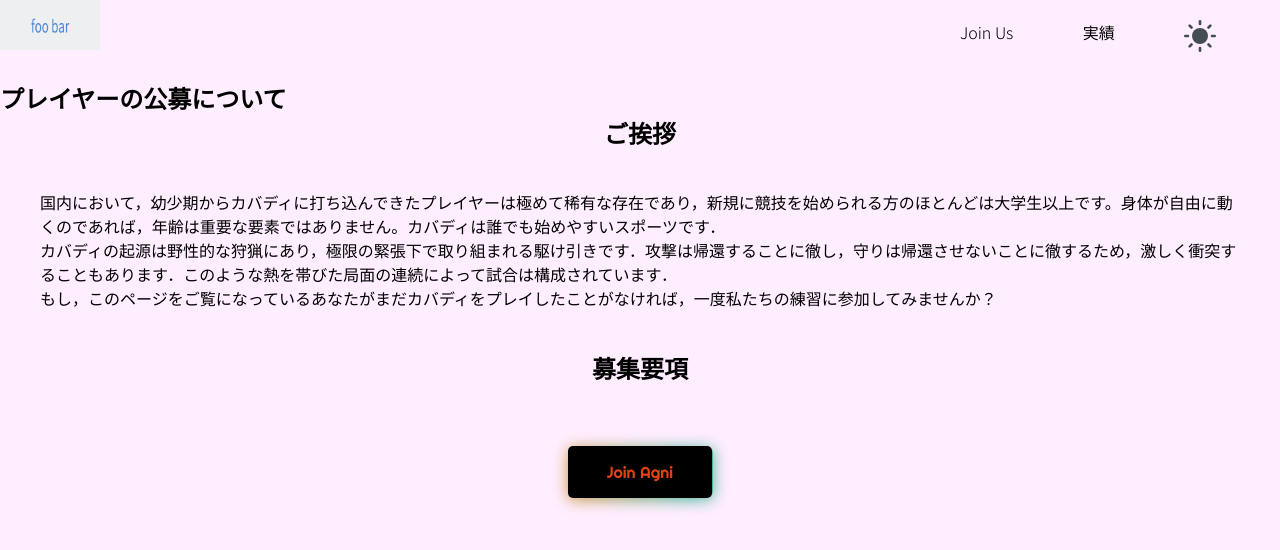
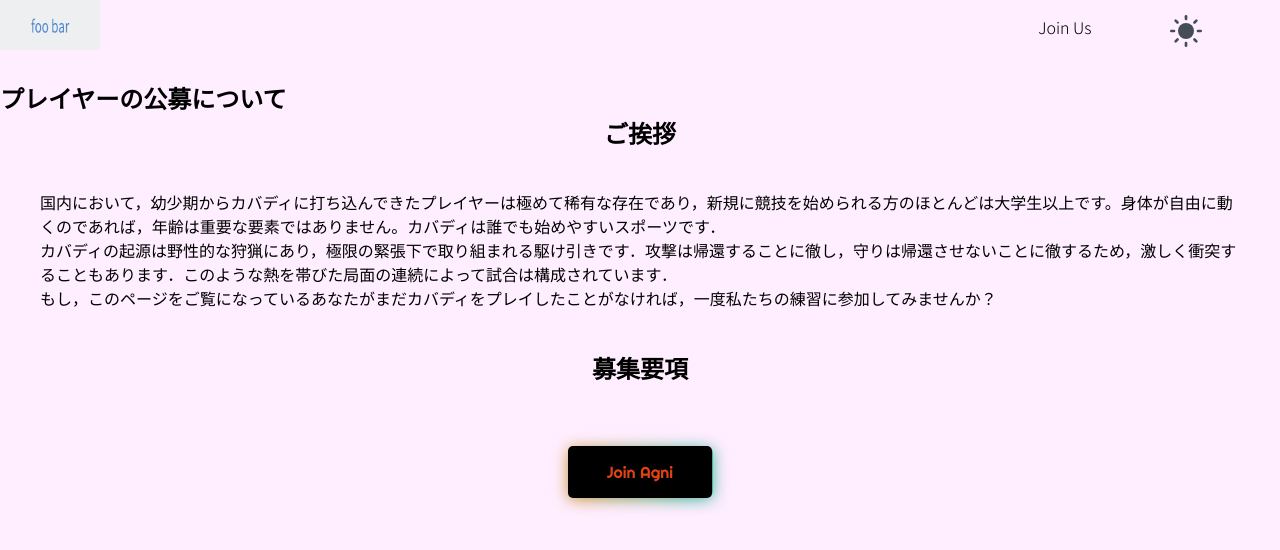
Before and after one commit to kustham/nigiri, a Next.js app: page /recruit in a window 1280 px wide. Shown: the top 550 px of the page. Built offline with nearby package versions, Linux system fonts and the light colour scheme.

Commit message:
:lipstick: header

```diff
--- a/app/_components/header.tsx
+++ b/app/_components/header.tsx
@@ -2,38 +2,9 @@
 import headerStyles from 'styles/components/header.module.scss'
 import Image from 'next/image'
 import Link from 'next/link'
-import { useCallback, useEffect, useState } from 'react'
 import { ChangeThemeButton } from './theme/themeButton'
 
 const Header = () => {
-    const [isHeaderShown, setIsHeaderShown] = useState(true)
-    const [lastPosition, setLastPosition] = useState(0)
-    const headerHeight = 40
-
-    const scrollEvent = useCallback(() => {
-        const offset = window.pageYOffset
-
-        if (offset > headerHeight) {
-            setIsHeaderShown(false)
-        } else {
-            setIsHeaderShown(true)
-        }
-
-        if (offset < lastPosition) {
-            setIsHeaderShown(true)
-        }
-
-        setLastPosition(offset)
-    }, [lastPosition])
-
-    useEffect(() => {
-        window.addEventListener('scroll', scrollEvent)
-
-        return () => {
-            window.removeEventListener('scroll', scrollEvent)
-        }
-    }, [scrollEvent])
-
     return (
         <header className={headerStyles.agniHeader}>
             <nav className={headerStyles.agniNav}>
@@ -45,9 +16,6 @@ const Header = () => {
                         <Link href='/recruit'>Join Us</Link>
                     </li>
                     <li>
-                        <Link href='/achievement'>実績</Link>
-                    </li>
-                    <li>
                         <ChangeThemeButton />
                     </li>
                 </ul>
--- a/app/styles/components/header.module.scss
+++ b/app/styles/components/header.module.scss
@@ -6,7 +6,7 @@
 }
 
 .agniNav {
-  height: 100px;
+  height: 50px;
   width: 100%;
   position: absolute;
   top: 0;
@@ -16,11 +16,10 @@
 
 .navMenu {
   display: flex;
-  justify-content: space-between;
-  width: 20%;
+  justify-content: space-evenly;
+  width: 25vw;
   text-align: center;
-  padding: 20px 0;
-  margin-right: 5%;
+  padding: 15px 0;
 }
 
 .themeToggle {
```
Also changed, not shown: app/achievement/page.tsx (deleted, +0 -8 lines).
